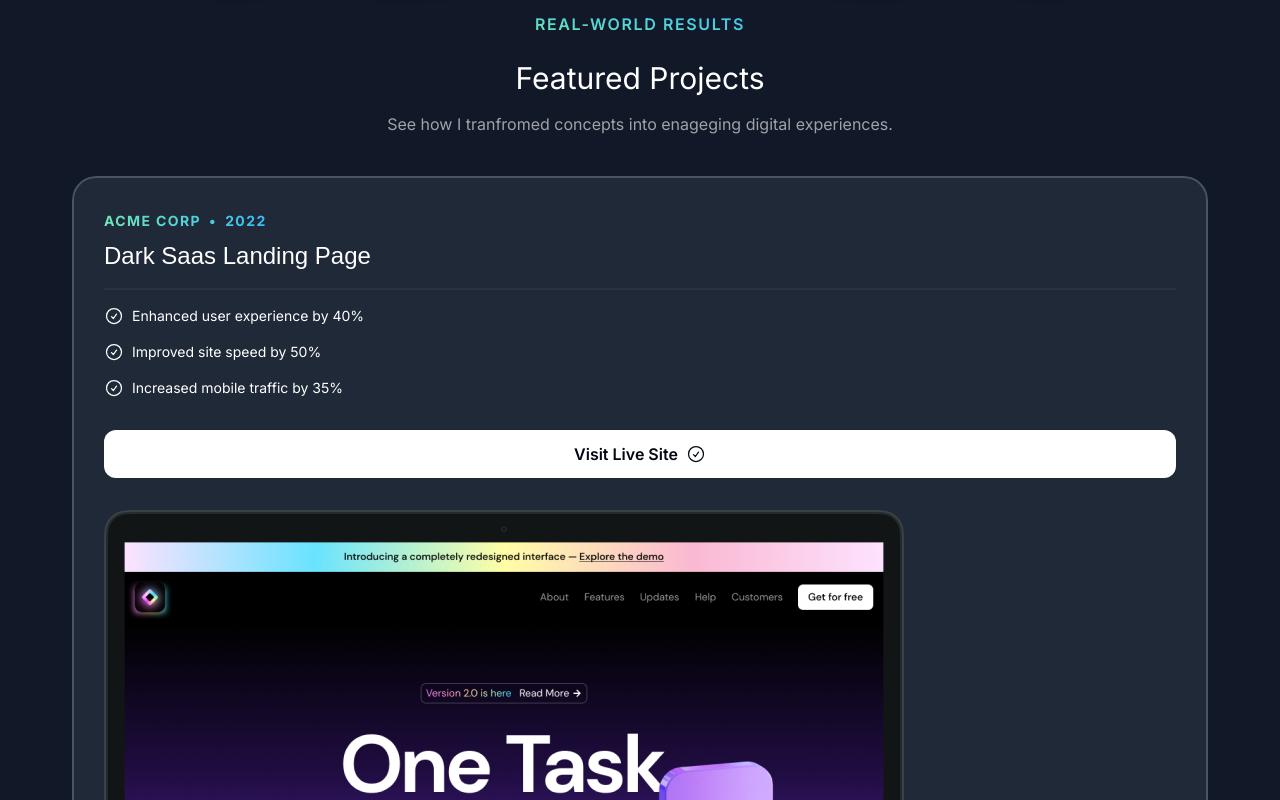
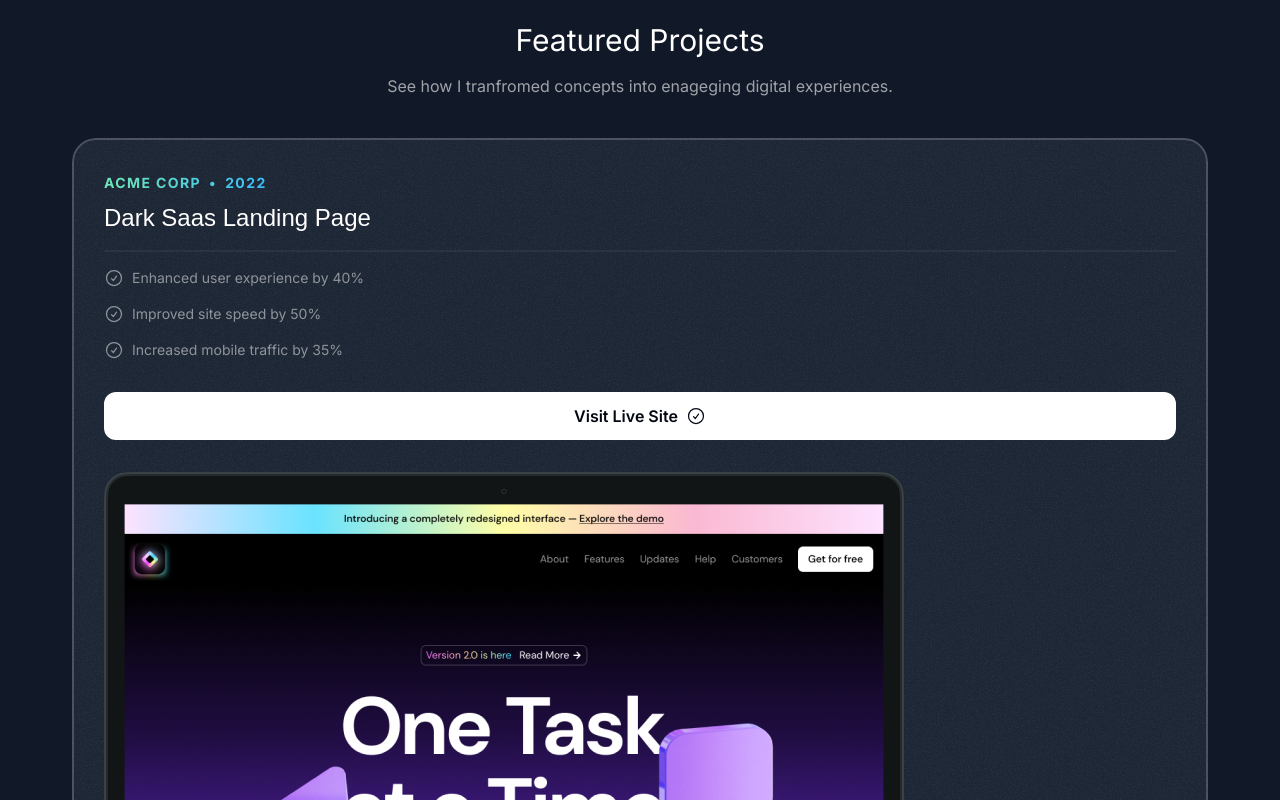
Before and after one commit to ppete10/melt-portfolio, a Next.js app: page / in a window 1280 px wide. Shown: the part 920-1720 px from the top of the page. Built offline with nearby package versions, Linux system fonts and the light colour scheme; a web font is replaced by a local one.

Commit message:
updates Header Section

```diff
--- a/src/sections/Header.tsx
+++ b/src/sections/Header.tsx
@@ -1,6 +1,6 @@
 export const Header = () => {
   return (
-    <div className="flex justify-center items-center relative top-3 z-10">
+    <div className="flex justify-center items-center fixed top-3 w-full z-10">
       <nav className="flex gap-1 p-0.5 border border-white/15 rounded-full bg-white/10 backdrop-blur">
         <a href="#" className="nav-item">
           Home
--- a/src/sections/Projects.tsx
+++ b/src/sections/Projects.tsx
@@ -4,6 +4,7 @@ import aiStartupLandingPage from "@/assets/images/ai-startup-landing-page.png";
 import Image from "next/image";
 import CheckCircleIcon from "@/assets/icons/check-circle.svg";
 import ArrowUpRightIcon from "@/assets/icons/check-circle.svg";
+import grainImage from "@/assets/images/grain.jpg"
 
 const portfolioProjects = [
   {
@@ -46,7 +47,7 @@ const portfolioProjects = [
 
 export const ProjectsSection = () => {
   return (
-    <div>
+    <section className="pb-16">
       <div className="container">
         <div className="flex justify-center">
           <p className="uppercase font-semibold tracking-widest bg-gradient-to-tr from-emerald-300 to-sky-400 text-center bg-clip-text text-transparent">
@@ -66,8 +67,11 @@ export const ProjectsSection = () => {
               className="bg-gray-800 rounded-3xl relative z-0 overflow-hidden
               after:z-10 after:content-['']
               after:absolute after:inset-0 after:outline-2
-              after:outline after:-outline-offset-2 after:rounded-3xl after:outline-white/20 px-8 pt-8"
+              after:outline after:-outline-offset-2 after:rounded-3xl after:outline-white/20 px-8 pt-8 after:pointer-events-none"
             >
+              <div className="absolute inset-0 -z-10 opacity-5" style={{
+                backgroundImage: `url(${grainImage.src})`,
+              }}></div>
               <div className="bg-gradient-to-r from-emerald-300 to-sky-400 inline-flex gap-2 font-bold uppercase tracking-widest text-sm text-transparent bg-clip-text">
                 <span>{project.company}</span>
                 <span>&bull;</span>
@@ -77,7 +81,7 @@ export const ProjectsSection = () => {
               <hr className="border-t-2 border-white/5 mt-4" />
               <ul className="flex flex-col gap-4 mt-4">
                 {project.results.map((result) => (
-                  <li className="flex gap-2 text-sm text-white-50">
+                  <li className="flex gap-2 text-sm text-white/50">
                     <CheckCircleIcon className="size-5" />
                     <span>{result.title}</span>
                   </li>
@@ -98,6 +102,6 @@ export const ProjectsSection = () => {
           ))}
         </div>
       </div>
-    </div>
+    </section>
   );
 };
```
